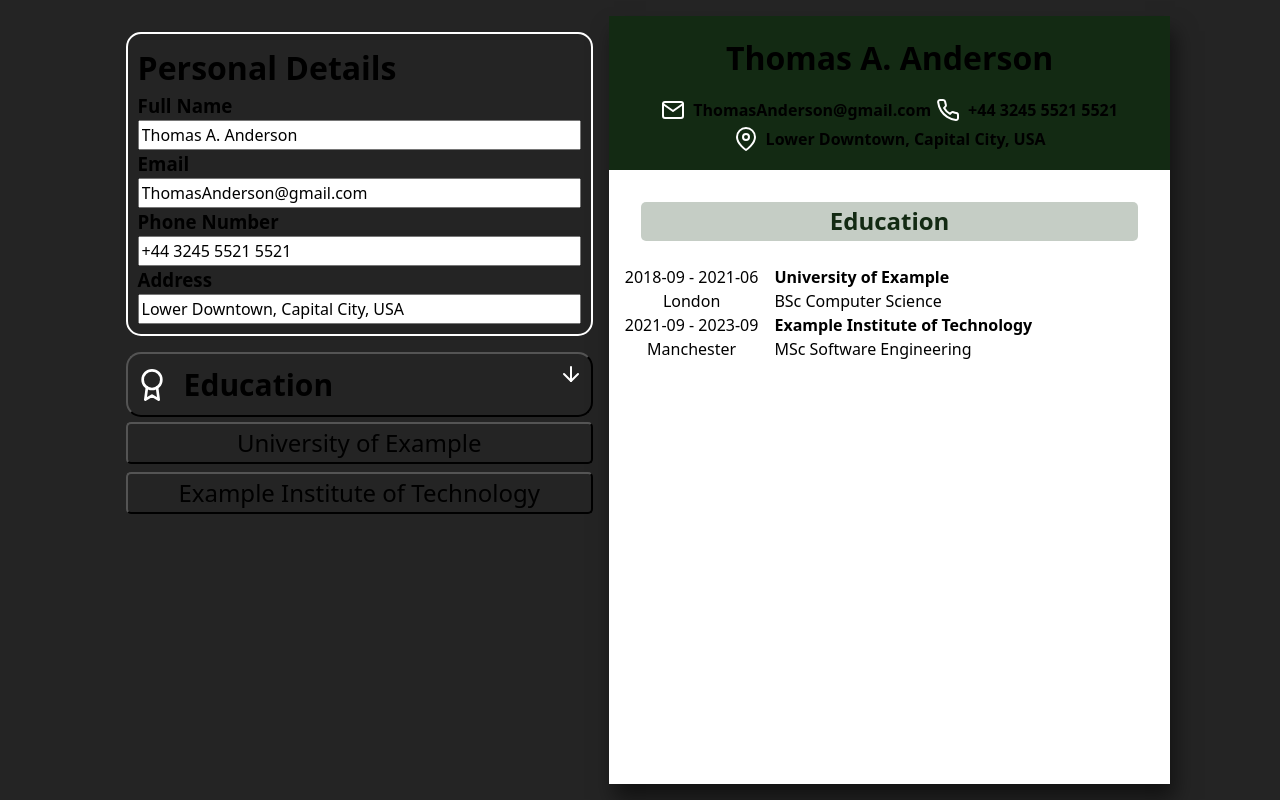
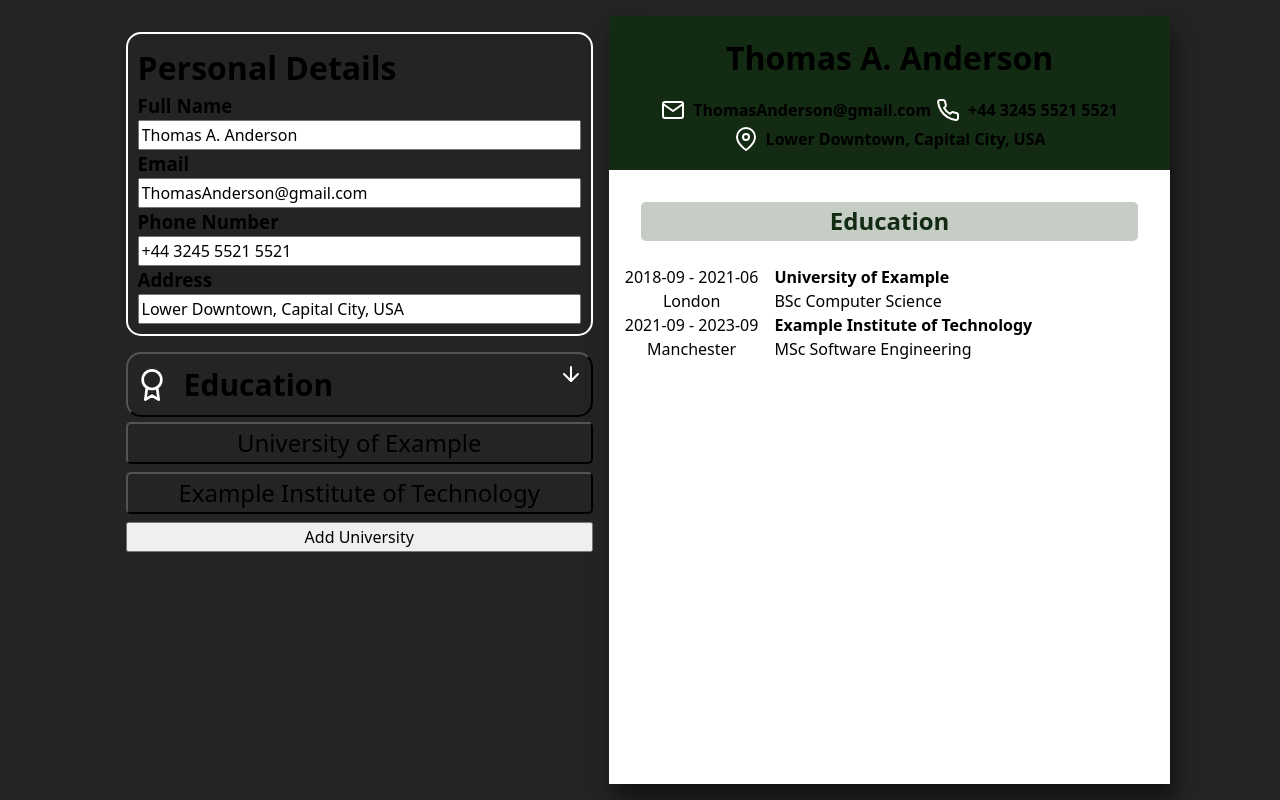
Before and after one commit to Blakem07/cv-builder, a React (Vite) app: page / in a window 1280 px wide. Both pictures are taken after a click on the button "Education". Built offline with nearby package versions, Linux system fonts and the light colour scheme.

Commit message:
feat: Add handleAddUniversity with AddItemButton and automatically open form on creation functionality

```diff
--- a/src/App.jsx
+++ b/src/App.jsx
@@ -30,6 +30,7 @@ const defaultForm = {
 
 function App() {
   const [form, setForm] = useState(defaultForm);
+  const [openEducationId, setOpenEducationId] = useState(null);
 
   /**
    * Handles changes to the form fields by updating the specific field in the form state.
@@ -66,13 +67,33 @@ function App() {
     }));
   }
 
+  function handleAddUniversity() {
+    const newUniversity = {
+      id: Date.now(),
+      university: "",
+      degree: "",
+      startDate: "",
+      endDate: "",
+      city: "",
+    };
+
+    setForm((prevForm) => ({
+      ...prevForm,
+      education: [...prevForm.education, newUniversity],
+    }));
+
+    setOpenEducationId(newUniversity.id);
+  }
+
   return (
     <>
       <InputForm
         form={form}
         onChange={handleFormChange}
+        openEducationId={openEducationId}
         handleUniversityChange={handleUniversityChange}
         handleDeleteUniversity={handleDeleteUniversity}
+        handleAddUniversity={handleAddUniversity}
       ></InputForm>
       <OutputCV form={form}></OutputCV>
     </>
--- /dev/null
+++ b/src/components/AddItemButton.jsx
@@ -0,0 +1,7 @@
+export default function AddItemButton({ onClick, text }) {
+  return (
+    <button className="add-item-button" onClick={onClick}>
+      {text}
+    </button>
+  );
+}
--- a/src/components/EducationSection.jsx
+++ b/src/components/EducationSection.jsx
@@ -1,15 +1,19 @@
 import UniversityItem from "./UniversityItem";
 import "../styles/EducationSection.css";
+import AddItemButton from "./AddItemButton";
 
 export default function EducationSection({
   education,
+  openEducationId,
   handleUniversityChange,
   handleDeleteUniversity,
+  handleAddUniversity,
 }) {
   return (
     <div className="education-section">
       {education.map((edu) => (
         <UniversityItem
+          openEducationId={openEducationId}
           handleUniversityChange={handleUniversityChange}
           handleDeleteUniversity={handleDeleteUniversity}
           id={edu.id}
@@ -20,6 +24,12 @@ export default function EducationSection({
           city={edu.city}
         />
       ))}
+      <AddItemButton
+        text="Add University"
+        onClick={() => {
+          handleAddUniversity();
+        }}
+      />
     </div>
   );
 }
--- a/src/components/InputForm.jsx
+++ b/src/components/InputForm.jsx
@@ -7,8 +7,10 @@ import awardSvg from "../assets/award.svg";
 export default function InputForm({
   form,
   onChange,
+  openEducationId,
   handleUniversityChange,
   handleDeleteUniversity,
+  handleAddUniversity,
 }) {
   return (
     <div className="input-form-container">
@@ -19,8 +21,10 @@ export default function InputForm({
         content={
           <EducationSection
             education={form.education}
+            openEducationId={openEducationId}
             handleUniversityChange={handleUniversityChange}
             handleDeleteUniversity={handleDeleteUniversity}
+            handleAddUniversity={handleAddUniversity}
           />
         }
       />
--- a/src/components/OutputCV.jsx
+++ b/src/components/OutputCV.jsx
@@ -2,7 +2,7 @@ import "../styles/OutputCV.css";
 import { mailSvg, phoneSvg, mapPinSvg } from "../assets";
 import CVItem from "./CVItem";
 
-export default function OutputCV({ form, handleUniversityChange }) {
+export default function OutputCV({ form }) {
   return (
     <div className="output-cv-container">
       <header>
--- a/src/components/UniversityItem.jsx
+++ b/src/components/UniversityItem.jsx
@@ -4,6 +4,7 @@ import FormInput from "./FormInput";
 import { useState } from "react";
 
 export default function UniversityItem({
+  openEducationId,
   handleUniversityChange,
   handleDeleteUniversity,
   id,
@@ -13,7 +14,7 @@ export default function UniversityItem({
   endDate,
   city,
 }) {
-  const [isOpen, setIsOpen] = useState(false);
+  const [isOpen, setIsOpen] = useState(openEducationId === id);
 
   return (
     <div className="university-item">
--- a/src/styles/UniversityItem.css
+++ b/src/styles/UniversityItem.css
@@ -1,5 +1,6 @@
 .university-item-button {
   height: auto;
+  min-height: 2.5rem;
   width: 100%;
   border-radius: 5px;
 
```
Also changed, not shown: src/styles/AddItemButton.css (added).
